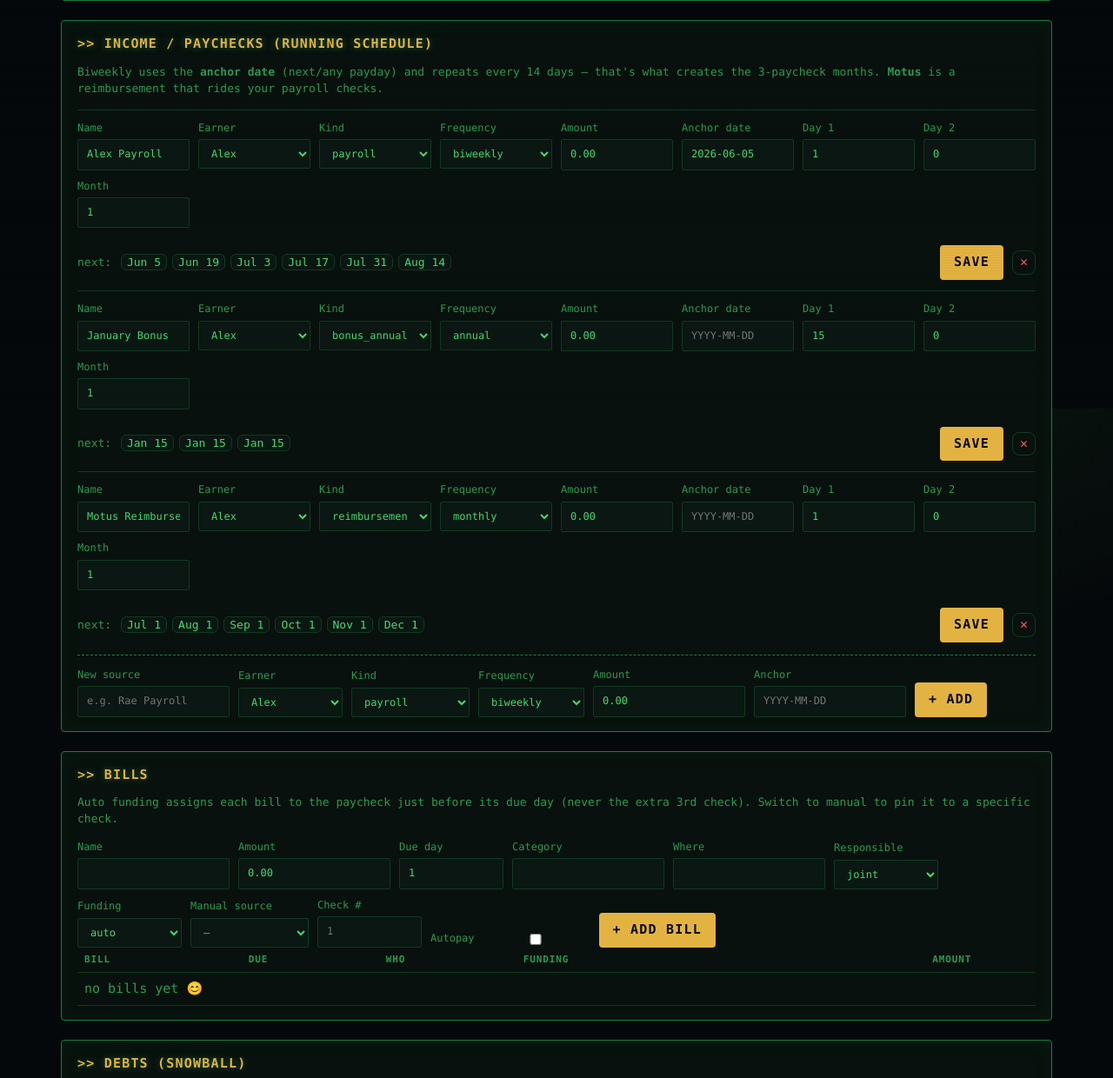
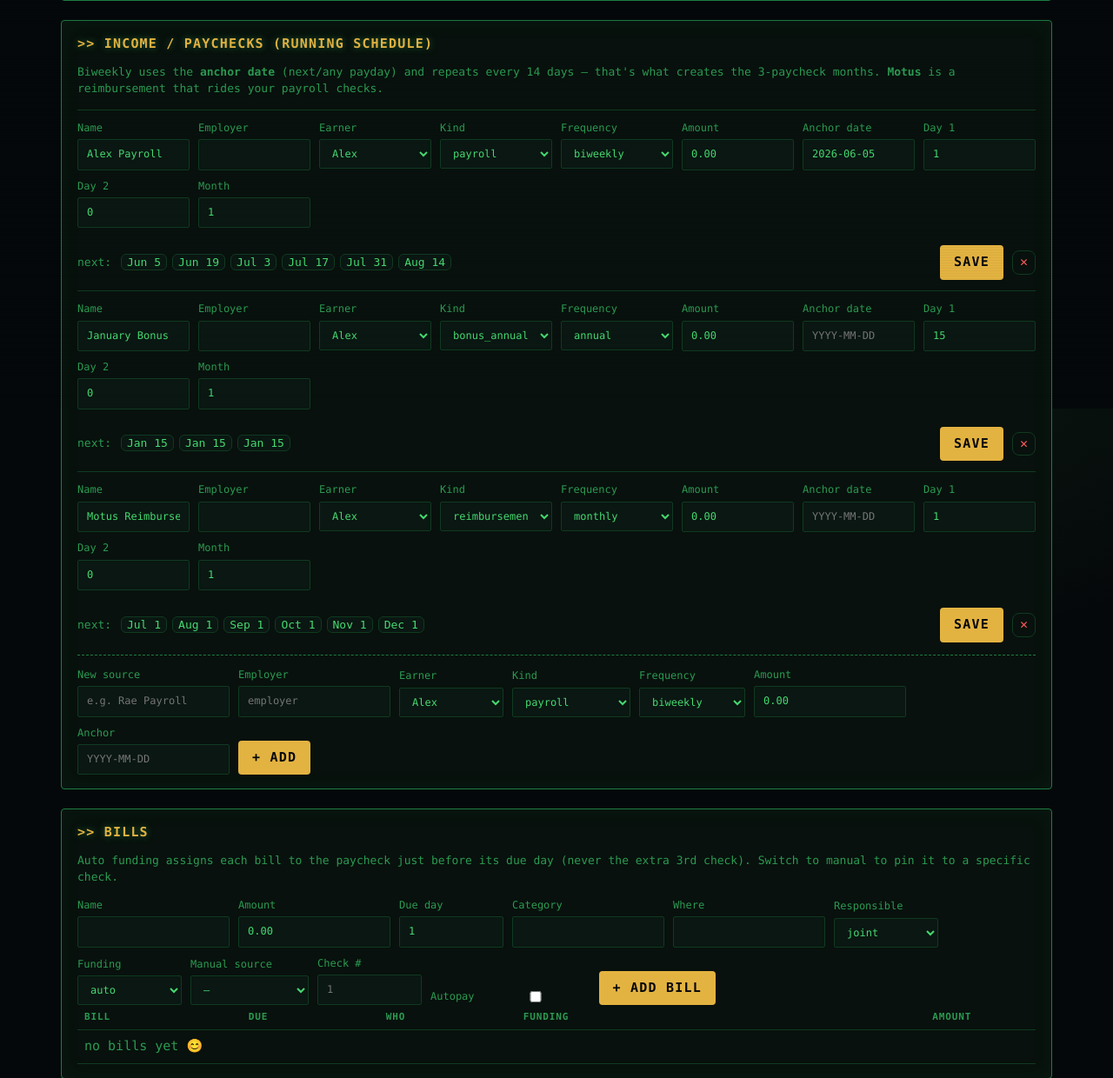
Before and after one commit to perryal52285-create/Budget-App, a FastAPI app: page /manage in a window 1280 px wide. Shown: the part 330-1570 px from the top of the page at 87% size. Run offline with FastAPI, Linux system fonts and the light colour scheme; data comes from the database, SQL or seed files in the repository; data that the repository does not hold is empty.

Commit message:
Add editable Employer field to income sources
Payroll pay dates and frequency were already editable per source; add the
missing Employer/payer field. Includes an additive ALTER TABLE migration so
HA databases that persist across rebuilds gain the column without data loss.
Employer is editable in Manage (edit + add) and shown on dashboard checks.

Co-Authored-By: Claude Opus 4.7 <noreply@anthropic.com>

```diff
--- a/perry_budget/app/budget.py
+++ b/perry_budget/app/budget.py
@@ -136,6 +136,7 @@ def month_paychecks(year, month):
                 "key": f"{s['id']}-{i}",
                 "source_id": s["id"],
                 "source_name": s["name"],
+                "employer": s.get("employer", ""),
                 "kind": s["kind"],
                 "earner_id": s["earner_id"],
                 "earner_name": e.get("name", "?"),
--- a/perry_budget/app/db.py
+++ b/perry_budget/app/db.py
@@ -28,6 +28,7 @@ CREATE TABLE IF NOT EXISTS income_sources (
     id INTEGER PRIMARY KEY AUTOINCREMENT,
     earner_id INTEGER NOT NULL,
     name TEXT NOT NULL,
+    employer TEXT DEFAULT '',                   -- employer / payer name
     kind TEXT NOT NULL DEFAULT 'payroll',      -- payroll|reimbursement|bonus_annual|one_time|other
     amount_cents INTEGER NOT NULL DEFAULT 0,
     frequency TEXT NOT NULL DEFAULT 'biweekly', -- weekly|biweekly|semimonthly|monthly|annual|one_time
@@ -110,7 +111,24 @@ def init_db():
     os.makedirs(DATA_DIR, exist_ok=True)
     with connect() as con:
         con.executescript(SCHEMA)
+    _migrate()
     _seed()
+
+
+# Additive schema migrations: (table, column, column-def). CREATE TABLE IF NOT
+# EXISTS never alters an existing table, so new columns are added here so HA
+# databases that persist across rebuilds pick them up.
+_MIGRATIONS = [
+    ("income_sources", "employer", "TEXT DEFAULT ''"),
+]
+
+
+def _migrate():
+    with connect() as con:
+        for table, column, coldef in _MIGRATIONS:
+            cols = [r["name"] for r in con.execute(f"PRAGMA table_info({table})").fetchall()]
+            if column not in cols:
+                con.execute(f"ALTER TABLE {table} ADD COLUMN {column} {coldef}")
 
 
 def _seed():
--- a/perry_budget/app/main.py
+++ b/perry_budget/app/main.py
@@ -138,10 +138,11 @@ def delete_earner(request: Request, earner_id: int):
 
 def _income_fields(form):
     return (
-        _int(form.get("earner_id")), form.get("name", ""), form.get("kind", "payroll"),
-        _cents(form.get("amount", 0)), form.get("frequency", "biweekly"),
-        form.get("anchor_date", ""), _int(form.get("day1"), 1), _int(form.get("day2"), 0),
-        _int(form.get("month"), 1), 1 if form.get("active", "1") else 0, form.get("notes", ""),
+        _int(form.get("earner_id")), form.get("name", ""), form.get("employer", ""),
+        form.get("kind", "payroll"), _cents(form.get("amount", 0)),
+        form.get("frequency", "biweekly"), form.get("anchor_date", ""),
+        _int(form.get("day1"), 1), _int(form.get("day2"), 0), _int(form.get("month"), 1),
+        1 if form.get("active", "1") else 0, form.get("notes", ""),
     )
 
 
@@ -149,8 +150,9 @@ def _income_fields(form):
 async def add_income(request: Request):
     f = await request.form()
     db.execute(
-        "INSERT INTO income_sources (earner_id, name, kind, amount_cents, frequency, anchor_date,"
-        " day1, day2, month, active, notes) VALUES (?,?,?,?,?,?,?,?,?,?,?)", _income_fields(f))
+        "INSERT INTO income_sources (earner_id, name, employer, kind, amount_cents, frequency,"
+        " anchor_date, day1, day2, month, active, notes) VALUES (?,?,?,?,?,?,?,?,?,?,?,?)",
+        _income_fields(f))
     return back(request, "#income")
 
 
@@ -159,8 +161,8 @@ async def update_income(request: Request, source_id: int):
     f = await request.form()
     vals = _income_fields(f) + (source_id,)
     db.execute(
-        "UPDATE income_sources SET earner_id=?, name=?, kind=?, amount_cents=?, frequency=?,"
-        " anchor_date=?, day1=?, day2=?, month=?, active=?, notes=? WHERE id=?", vals)
+        "UPDATE income_sources SET earner_id=?, name=?, employer=?, kind=?, amount_cents=?,"
+        " frequency=?, anchor_date=?, day1=?, day2=?, month=?, active=?, notes=? WHERE id=?", vals)
     return back(request, "#income")
 
 
--- a/perry_budget/app/templates/dashboard.html
+++ b/perry_budget/app/templates/dashboard.html
@@ -65,7 +65,7 @@
       <div class="check-amt {{ 'neg' if p.remaining < 0 else 'pos' }}">{{ fmt(p.remaining) }} left</div>
     </div>
     <div class="check-sub">
-      {{ p.source_name }} · in {{ fmt(p.amount_cents) }}
+      {{ p.source_name }}{% if p.employer %} · {{ p.employer }}{% endif %} · in {{ fmt(p.amount_cents) }}
       {% if p.reimb_cents %}<span class="muted">(+{{ fmt(p.reimb_cents) }} {{ p.reimb_name }})</span>{% endif %}
     </div>
 
--- a/perry_budget/app/templates/manage.html
+++ b/perry_budget/app/templates/manage.html
@@ -35,6 +35,7 @@
   <form class="form src" method="post" action="{{ base }}/manage/income/{{ s.id }}/update">
     <div class="src-grid">
       <label>Name <input name="name" value="{{ s.name }}"></label>
+      <label>Employer <input name="employer" value="{{ s.employer or '' }}"></label>
       <label>Earner
         <select name="earner_id">
           {% for e in earners %}<option value="{{ e.id }}" {{ 'selected' if e.id == s.earner_id }}>{{ e.name }}</option>{% endfor %}
@@ -67,6 +68,7 @@
 
   <form class="form row addrow" method="post" action="{{ base }}/manage/income/add">
     <label>New source <input name="name" required placeholder="e.g. Rae Payroll"></label>
+    <label>Employer <input name="employer" placeholder="employer"></label>
     <label>Earner
       <select name="earner_id">{% for e in earners %}<option value="{{ e.id }}">{{ e.name }}</option>{% endfor %}</select>
     </label>
```
